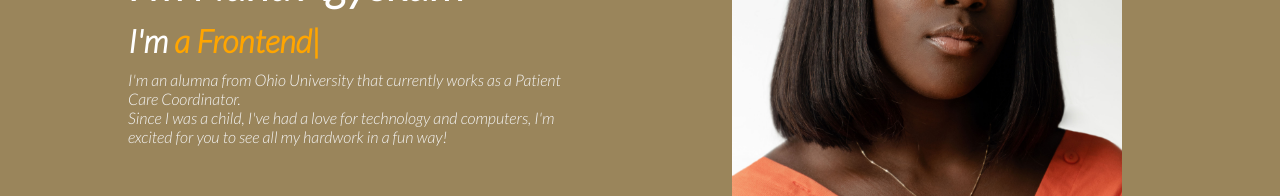
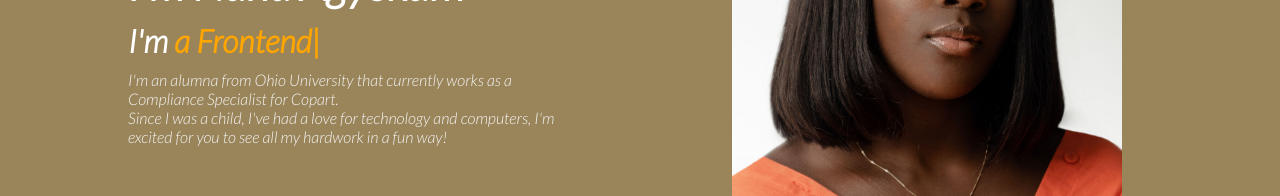
Before and after one commit to nanagyekum/NanaAPersonal-Portfolio, a plain HTML site: page index.html in a window 1280 px wide. Shown: the part 332-528 px from the top of the page. Drawn offline with nearby package versions, Linux system fonts and the light colour scheme.

Commit message:
changed my job

```diff
--- a/index.html
+++ b/index.html
@@ -28,8 +28,8 @@
 
         <h3>I'm <span class="alotText"></span></h3>
         <p>
-          I'm an alumna from Ohio University that currently works as a Patient
-          Care Coordinator.<br />
+          I'm an alumna from Ohio University that currently works as a
+          Compliance Specialist for Copart.<br />
           <span>
             Since I was a child, I've had a love for technology and computers,
             I'm excited for you to see all my hardwork in a fun way!
```
